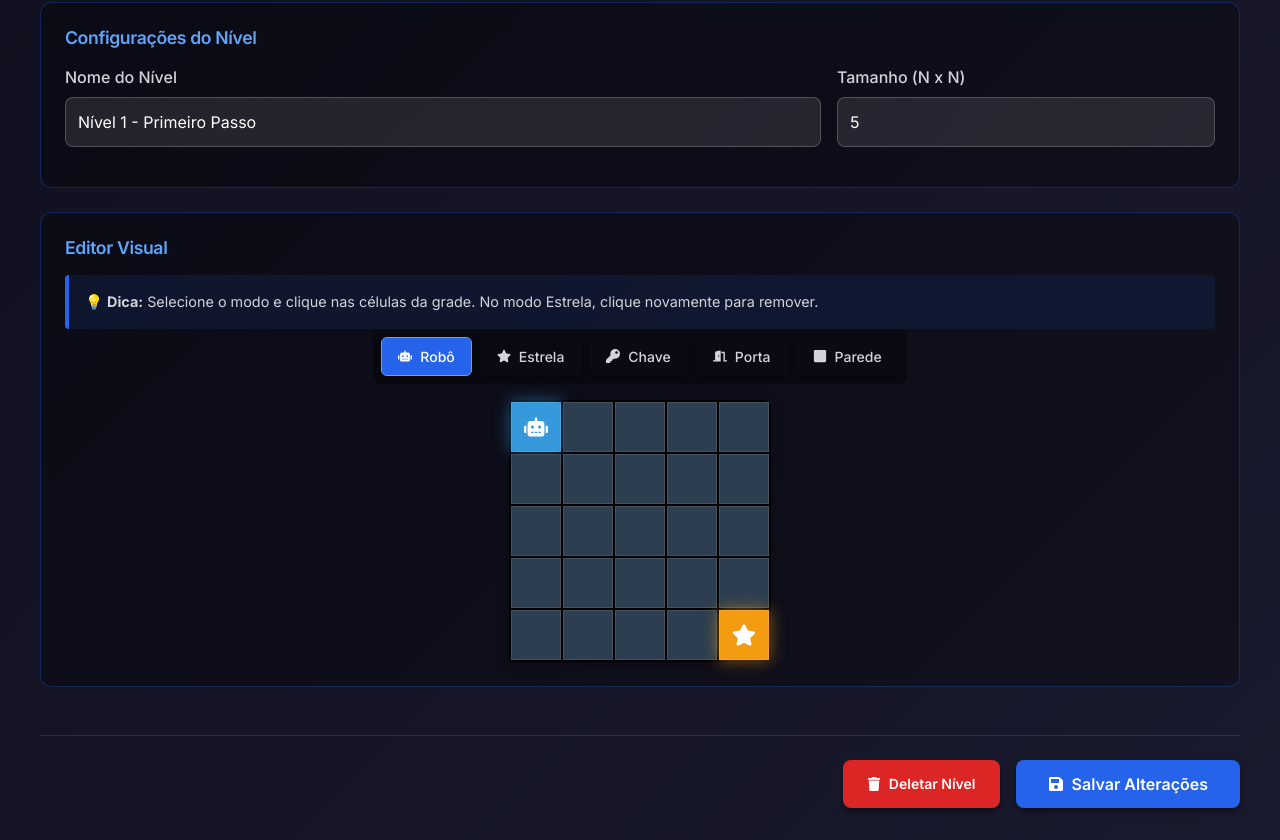
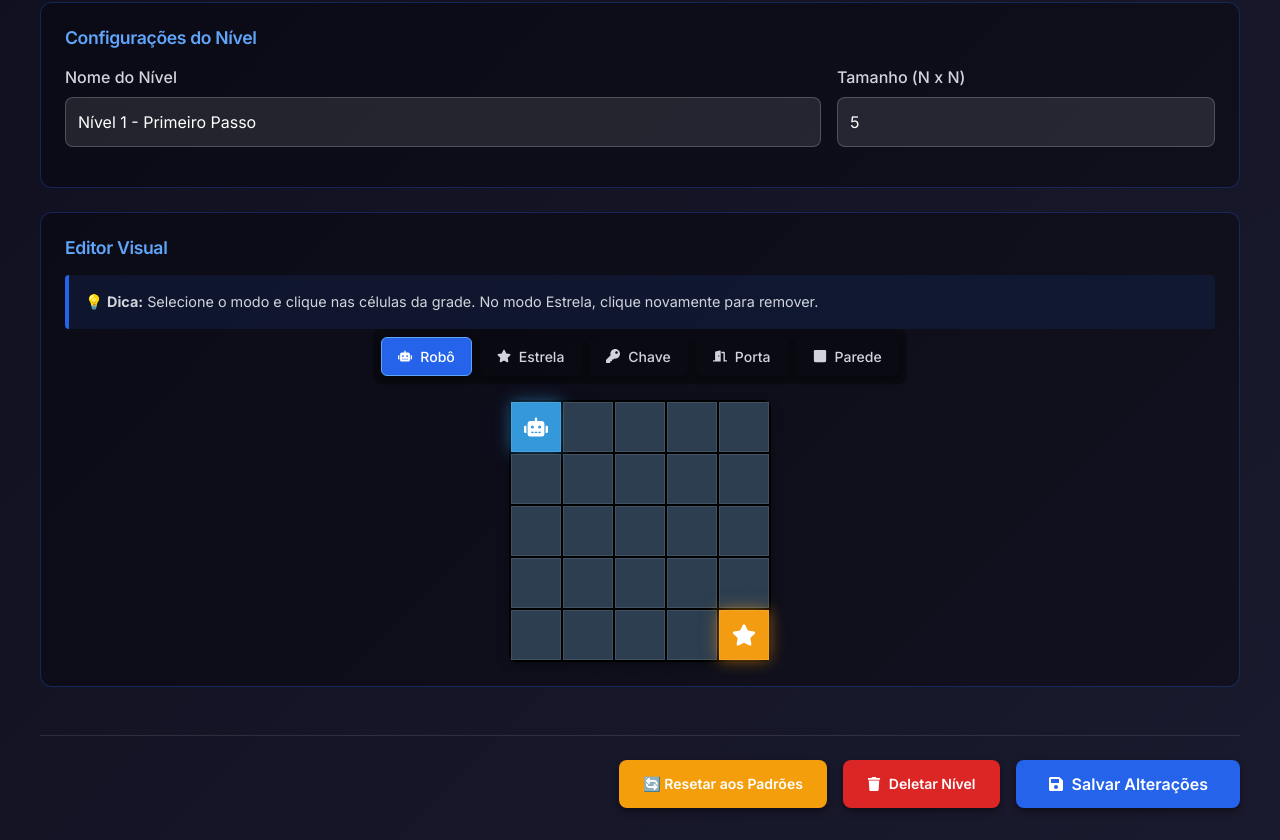
Before and after one commit to DougCristiano/GamIN, a React (Vite) app: page /editor in a window 1280 px wide. Shown: the part 389-1229 px from the top of the page. Built offline with nearby package versions, Linux system fonts and the light colour scheme.

Commit message:
feat: Implement a custom level editor with save/load functionality and integrate custom level loading into the game page.

```diff
--- a/src/components/editor/LevelEditor/LevelEditor.module.css
+++ b/src/components/editor/LevelEditor/LevelEditor.module.css
@@ -328,6 +328,25 @@
   transform: translateY(-2px);
 }
 
+.resetBtn {
+  background: #f59e0b;
+  color: white;
+  padding: 0.75rem 1.5rem;
+  border: none;
+  border-radius: 8px;
+  cursor: pointer;
+  font-weight: 600;
+  transition: all 0.2s;
+  display: flex;
+  align-items: center;
+  gap: 0.5rem;
+}
+
+.resetBtn:hover {
+  background: #d97706;
+  transform: translateY(-2px);
+}
+
 .info {
   background: rgba(37, 99, 235, 0.1);
   border-left: 4px solid #2563eb;
--- a/src/components/editor/LevelEditor/LevelEditor.tsx
+++ b/src/components/editor/LevelEditor/LevelEditor.tsx
@@ -14,7 +14,19 @@ interface LevelEditorProps {
 type EditorMode = 'robot' | 'star' | 'wall' | 'key' | 'door';
 
 const LevelEditor: React.FC<LevelEditorProps> = ({ isOpen, onClose, onSave, asPage = false }) => {
-  const [levels, setLevels] = useState<LevelConfig[]>([...LEVELS]);
+  // Carregar níveis salvos do localStorage ou usar níveis padrão
+  const [levels, setLevels] = useState<LevelConfig[]>(() => {
+    const savedLevels = localStorage.getItem('customLevels');
+    if (savedLevels) {
+      try {
+        return JSON.parse(savedLevels);
+      } catch (e) {
+        console.error('Erro ao carregar níveis salvos:', e);
+        return [...LEVELS];
+      }
+    }
+    return [...LEVELS];
+  });
   const [selectedLevelId, setSelectedLevelId] = useState<number>(1);
   const [currentLevel, setCurrentLevel] = useState<LevelConfig | null>(null);
   const [editorMode, setEditorMode] = useState<EditorMode>('robot');
@@ -27,6 +39,8 @@ const LevelEditor: React.FC<LevelEditorProps> = ({ isOpen, onClose, onSave, asPa
         setCurrentLevel({
           ...level,
           obstacles: level.obstacles || [],
+          keys: level.keys || [],
+          doors: level.doors || [],
           gridSize: level.gridSize || 5,
         });
         setLevelName(level.name);
@@ -166,6 +180,16 @@ const LevelEditor: React.FC<LevelEditorProps> = ({ isOpen, onClose, onSave, asPa
       setLevels(updatedLevels);
       setSelectedLevelId(updatedLevels[0].id);
       onSave(updatedLevels);
+    }
+  };
+
+  const handleResetToDefaults = () => {
+    if (confirm('⚠️ Tem certeza que deseja resetar todos os níveis aos padrões? Todas as suas alterações serão perdidas!')) {
+      const defaultLevels = [...LEVELS];
+      setLevels(defaultLevels);
+      setSelectedLevelId(1);
+      onSave(defaultLevels);
+      alert('✅ Níveis resetados aos padrões!');
     }
   };
 
@@ -322,6 +346,9 @@ const LevelEditor: React.FC<LevelEditorProps> = ({ isOpen, onClose, onSave, asPa
         </div>
 
         <div className={styles.actions}>
+          <button className={styles.resetBtn} onClick={handleResetToDefaults}>
+            🔄 Resetar aos Padrões
+          </button>
           {levels.length > 1 && (
             <button className={styles.deleteBtn} onClick={handleDeleteLevel}>
               <FaTrash /> Deletar Nível
--- a/src/components/layout/Header/Header.tsx
+++ b/src/components/layout/Header/Header.tsx
@@ -12,7 +12,8 @@ export const Header: React.FC<HeaderProps> = ({ hideEditorButton = false }) => {
   const navigate = useNavigate();
 
   const handleEditorClick = () => {
-    navigate('/editor');
+    // Abrir em nova guia
+    window.open('/editor', '_blank');
   };
 
   const handleHomeClick = () => {
--- a/src/pages/EditorPage.tsx
+++ b/src/pages/EditorPage.tsx
@@ -9,6 +9,9 @@ function EditorPage() {
   const handleLevelsUpdate = (levels: LevelConfig[]) => {
     // Save to localStorage to persist between pages
     localStorage.setItem('customLevels', JSON.stringify(levels));
+
+    // Disparar evento para notificar outras guias
+    window.dispatchEvent(new Event('levelsUpdated'));
   };
 
   const handleClose = () => {
--- a/src/pages/GamePage.tsx
+++ b/src/pages/GamePage.tsx
@@ -7,6 +7,7 @@ function GamePage() {
 
   // Load custom levels from localStorage
   useEffect(() => {
+    const loadLevels = () => {
       const saved = localStorage.getItem('customLevels');
       if (saved) {
         try {
@@ -15,6 +16,31 @@ function GamePage() {
           console.error('Erro ao carregar níveis salvos:', e);
         }
       }
+    };
+
+    // Carregar na montagem
+    loadLevels();
+
+    // Listener para mudanças no localStorage (sincroniza entre guias)
+    const handleStorageChange = (e: StorageEvent) => {
+      if (e.key === 'customLevels') {
+        loadLevels();
+      }
+    };
+
+    window.addEventListener('storage', handleStorageChange);
+
+    // Listener customizado para mudanças na mesma guia
+    const handleCustomEvent = () => {
+      loadLevels();
+    };
+
+    window.addEventListener('levelsUpdated', handleCustomEvent);
+
+    return () => {
+      window.removeEventListener('storage', handleStorageChange);
+      window.removeEventListener('levelsUpdated', handleCustomEvent);
+    };
   }, []);
 
   const handleLevelsUpdate = (levels: LevelConfig[]) => {
```
Lines whose indentation alone changed are shown as unchanged.
